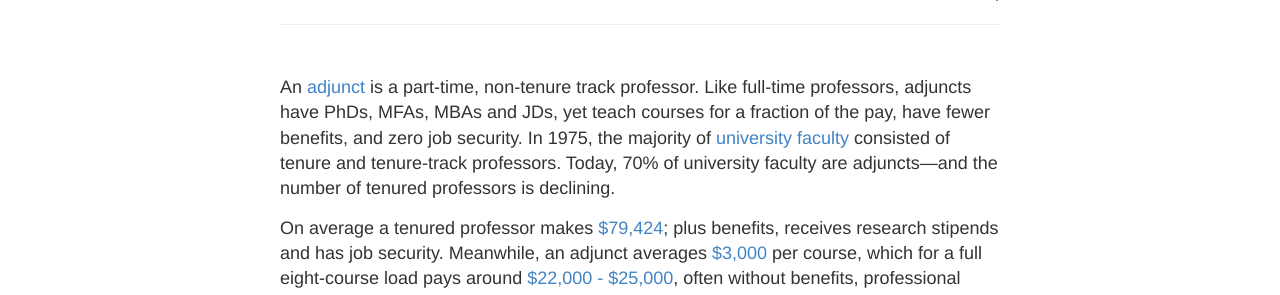
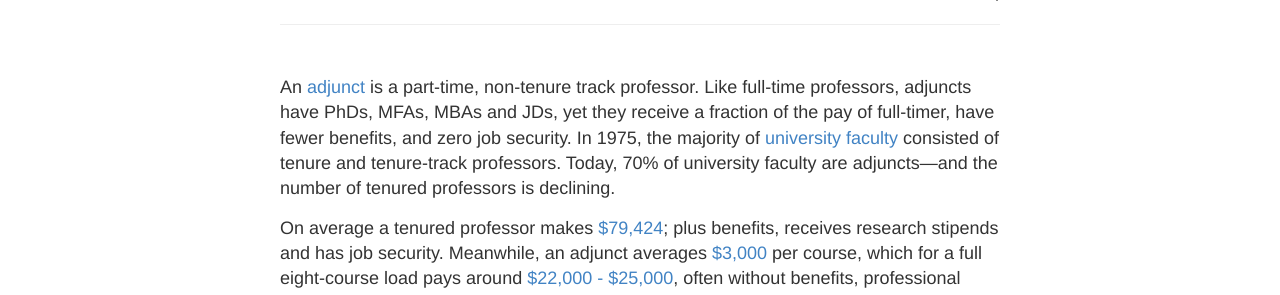
Before and after one commit to adjunctsarepeople/adjunctsarepeople.github.io, a Jekyll site: the page built from _posts/2014-3-3-Hello-World.md, in a window 1280 px wide. Shown: the part 129-424 px from the top of the page. Built offline with Jekyll 4.4.1, drawn with Linux system fonts in a browser that asks for light colours.

Commit message:
Update 2014-3-3-Hello-World.md

```diff
--- a/_posts/2014-3-3-Hello-World.md
+++ b/_posts/2014-3-3-Hello-World.md
@@ -1,7 +1,7 @@
 ---
 layout: post
 ---
-An [adjunct](http://cunyadjunctproject.org/files/2009/03/main-points-and-discussion-questions.pdf) is a part-time, non-tenure track professor. Like full-time professors, adjuncts have PhDs, MFAs, MBAs and JDs, yet teach courses for a fraction of the pay, have fewer benefits, and zero job security. In 1975, the majority of [university faculty](https://www.aaup.org/sites/default/files/Faculty_Trends_0.pdf) consisted of tenure and tenure-track professors. Today, 70% of university faculty are adjuncts—and the number of tenured professors is declining.
+An [adjunct](http://cunyadjunctproject.org/files/2009/03/main-points-and-discussion-questions.pdf) is a part-time, non-tenure track professor. Like full-time professors, adjuncts have PhDs, MFAs, MBAs and JDs, yet they receive a fraction of the pay of full-timer, have fewer benefits, and zero job security. In 1975, the majority of [university faculty](https://www.aaup.org/sites/default/files/Faculty_Trends_0.pdf) consisted of tenure and tenure-track professors. Today, 70% of university faculty are adjuncts—and the number of tenured professors is declining.
 
 On average a tenured professor makes [$79,424](https://www.insidehighered.com/news/2016/04/11/annual-aaup-salary-survey-says-professor-pay-34); plus benefits, receives research stipends and has job security. Meanwhile, an adjunct averages [$3,000](https://www.insidehighered.com/news/2014/02/05/college-work-forces-grew-not-fast-enrollment) per course, which for a full eight-course load pays around [$22,000 - $25,000](https://www.npr.org/2013/09/22/224946206/adjunct-professor-dies-destitute-then-sparks-debate), often without benefits, professional support or even office space. To accumulate enough courses to survive, adjuncts teach at [multiple universities](https://www.insidehighered.com/advice/2015/05/11/essay-instructor-who-has-taught-adjunct-25-years) each semester. While a tenured professor has a guaranteed course load and receives compensation whether or not a course runs, most adjuncts live semester to semester and [aren’t compensated](http://www.academicworkforce.org/CAW_portrait_2012.pdf) when a course is canceled.
 
```
